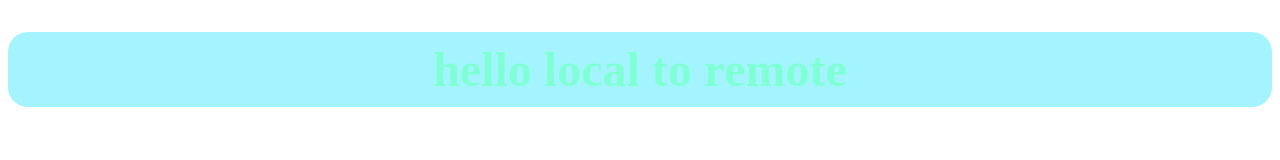
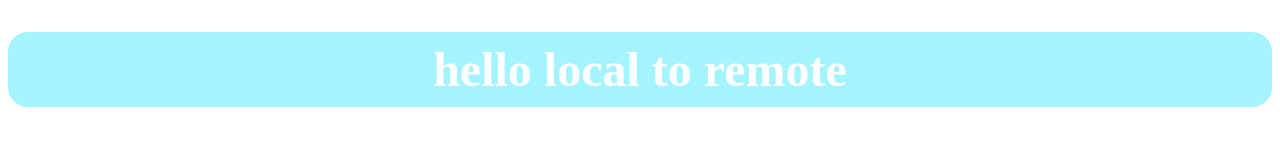
Before and after one commit to ShameemAnsari3/Demo2Local, a plain HTML site: page index.html in a window 1280 px wide. Drawn offline with Linux system fonts and the light colour scheme.

Commit message:
color change:

```diff
--- a/index.html
+++ b/index.html
@@ -6,7 +6,7 @@
     <title>Document</title>
     <style>
         h1{
-            color: aquamarine;
+            color: rgb(255, 255, 255);
             font-size: 3rem;
             background-color: rgb(164, 244, 255);
             border-radius: 20px;
```
